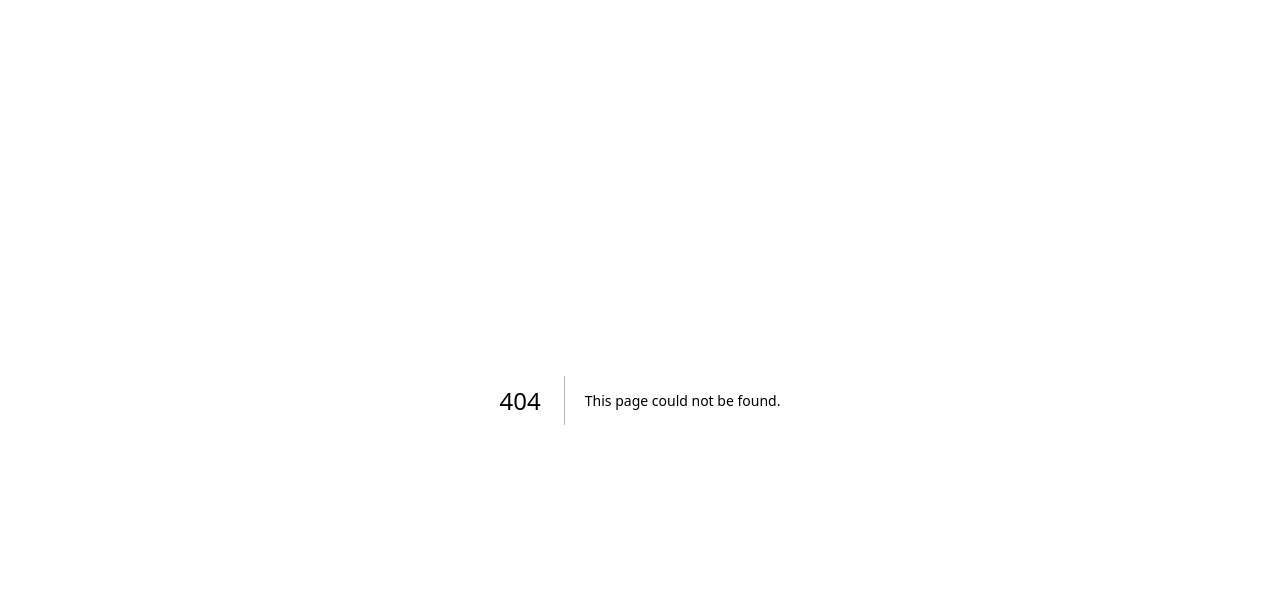
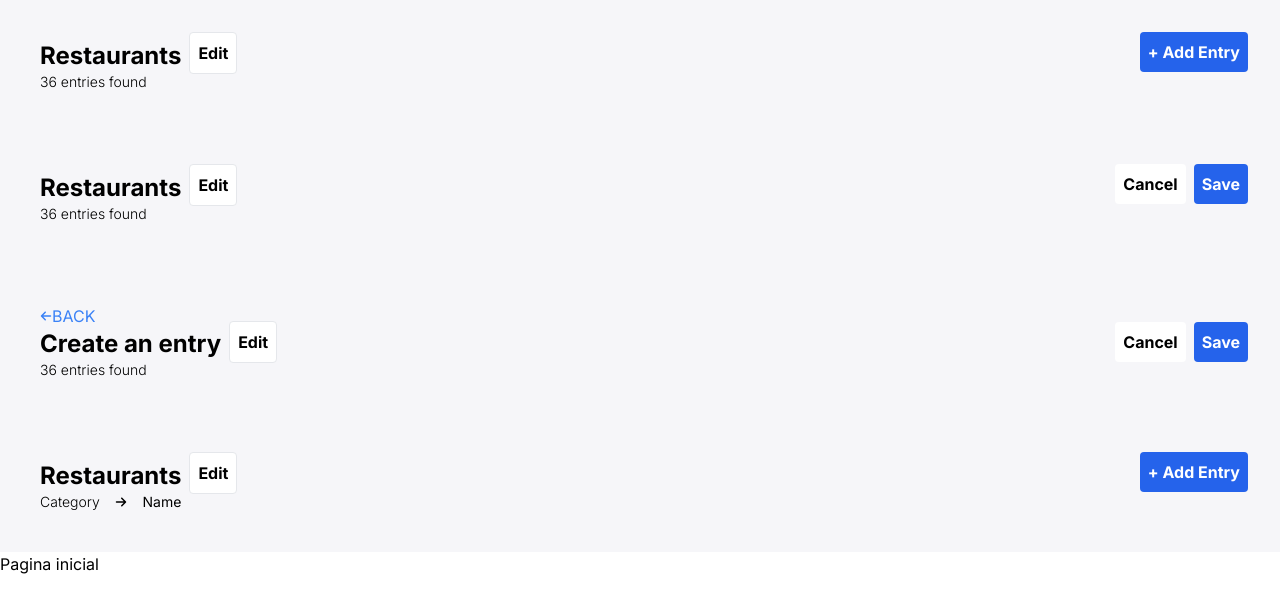
Before and after one commit to devcodapp/design-system, a Next.js app: page /search in a window 1280 px wide. Before the commit this address had no page. Shown: the top 612 px of the page. Built offline with nearby package versions, Linux system fonts and the light colour scheme.

Commit message:
my local project with headers components

```diff
--- /dev/null
+++ b/src/app/(store)/search/layout.tsx
@@ -0,0 +1,16 @@
+import Header1 from "@/app/components/header1";
+import Header2 from "@/app/components/header2";
+import Header3 from "@/app/components/header3";
+import Header4 from "@/app/components/header4";
+import { ReactNode } from "react";
+
+export default function StoreLayout({children}:{children: ReactNode}){
+    return <div>
+        <Header1/>
+        <Header2/>
+        <Header3/>
+        <Header4/>
+
+        {children}
+    </div>
+}
--- /dev/null
+++ b/src/app/(store)/search/page.tsx
@@ -0,0 +1,5 @@
+export default function Home() {
+  return (
+    <h1>Pagina inicial</h1>
+  )
+}
--- /dev/null
+++ b/src/app/components/button.tsx
@@ -0,0 +1,10 @@
+import react, { ReactNode, ButtonHTMLAttributes } from 'react';
+import { twMerge } from 'tailwind-merge';
+
+interface ButtonProps extends ButtonHTMLAttributes<HTMLButtonElement> { }
+
+export const Button = ({ className, ...props }: ButtonProps) => {
+  return (
+    <button className={twMerge('bg-danger-700 text-neutral-0 font-bold', className)} {...props}  />
+  )
+}
--- /dev/null
+++ b/src/app/components/header1.tsx
@@ -0,0 +1,18 @@
+export default function Header1 () {
+    return (
+<div  className="flex flex-row justify-between p-8 bg-neutral-100 text-black">
+    <div className="flex flex-col w-auto">
+        <div className="flex flex-row">
+            <div className="p-2">
+                <h1 className="w-min text-2xl font-bold">Restaurants</h1>
+                <h3 className="text-sm font-light">36 entries found</h3>
+            </div>
+            <button className="bg-white text-black font-bold p-2 rounded h-min border">Edit</button>
+        </div>
+    </div>
+    <div>
+        <button className="bg-blue-600 text-white p-2 rounded font-bold">+ Add Entry</button>
+    </div>
+</div>
+    )
+}
--- /dev/null
+++ b/src/app/components/header2.tsx
@@ -0,0 +1,19 @@
+export default function Header2 () {
+    return (
+<div  className="flex flex-row justify-between p-8 bg-neutral-100 text-black">
+    <div className="flex flex-col w-auto">
+        <div className="flex flex-row">
+            <div className="p-2">
+                <h1 className="w-min text-2xl font-bold">Restaurants</h1>
+                <h3 className="text-sm font-light">36 entries found</h3>
+            </div>
+            <button className="bg-white text-black font-bold p-2 rounded h-min border">Edit</button>
+        </div>
+    </div>
+    <div className="space-x-2 ">
+        <button className=" bg-white p-2 rounded font-bold">Cancel</button>
+        <button className="bg-blue-600 text-white p-2 rounded font-bold">Save</button>
+    </div>
+</div>
+    )
+}
--- /dev/null
+++ b/src/app/components/header3.tsx
@@ -0,0 +1,27 @@
+import {FontAwesomeIcon} from "@fortawesome/react-fontawesome"
+import {faArrowLeft} from "@fortawesome/free-solid-svg-icons"
+
+
+export default function Header3() {
+    return (
+    <div  className="flex flex-row justify-between p-8 bg-neutral-100 text-black">
+
+        <div className="flex flex-col w-auto">
+
+            <div className="flex flex-row items-center ">
+
+                <div className="p-2">
+                    <h2 className="flex flex-row items-center text-blue-500"><FontAwesomeIcon className="w-3 h-3" icon={faArrowLeft}/> BACK</h2>
+                    <h1 className="w-max text-2xl font-bold">Create an entry</h1>
+                    <h3 className="text-sm font-light">36 entries found</h3>
+                </div>
+                <button className="bg-white text-black font-bold p-2 rounded h-min border">Edit</button>
+            </div>
+        </div>
+        <div className="space-x-2 flex items-center ">
+            <button className=" bg-white p-2 rounded font-bold">Cancel</button>
+            <button className="bg-blue-600 text-white p-2 rounded font-bold">Save</button>
+        </div>
+    </div>
+    )
+}
--- /dev/null
+++ b/src/app/components/header4.tsx
@@ -0,0 +1,21 @@
+import {FontAwesomeIcon} from "@fortawesome/react-fontawesome"
+import {faArrowRight} from "@fortawesome/free-solid-svg-icons"
+
+export default function Header4() {
+    return (
+        <div  className="flex flex-row justify-between p-8 bg-neutral-100 text-black">
+            <div className="flex flex-col w-auto">
+                <div className="flex flex-row">
+                    <div className="p-2">
+                        <h1 className="w-min text-2xl font-bold">Restaurants</h1>
+                        <h3 className="text-sm font-light flex flex-row items-center justify-between">Category <FontAwesomeIcon className="w-3 h-3" icon={faArrowRight} /> <strong>Name</strong></h3>
+                    </div>
+                    <button className="bg-white text-black font-bold p-2 rounded h-min border">Edit</button>
+                </div>
+            </div>
+            <div>
+                <button className="bg-blue-600 text-white p-2 rounded font-bold">+ Add Entry</button>
+            </div>
+        </div>
+            )
+}
--- a/src/app/globals.css
+++ b/src/app/globals.css
@@ -1,55 +1,3 @@
-@import url('https://fonts.googleapis.com/css2?family=Poppins:wght@100;200;300;400;500;600;700;800;900&display=swap');
 @tailwind base;
 @tailwind components;
 @tailwind utilities;
-
-* {
-	margin: 0;
-	padding: 0;
-	border: 0;
-	font-size: 100%;
-	font: inherit;
-	vertical-align: baseline;
-}
-
-@layer components {
-  .header1 {
-    @apply font-system-font font-semibold text-[32px] leading-10 text-neutral-800
-  }
-
-  .header2 {
-    @apply font-system-font font-semibold text-[18px] leading[22px] text-neutral-800
-  }
-
-  .header3 {
-    @apply font-system-font font-semibold text-[16px] leading[20px] text-neutral-800
-  }
-
-  .subtitle {
-    @apply font-system-font font-normal text-[14px] leading-6 text-neutral-800
-  }
-
-  .body {
-    @apply font-system-font font-normal text-[14px] leading-4 text-neutral-800
-  }
-
-  .body-highlight @body {
-    @apply font-medium
-  }
-
-  .button-text {
-    @apply font-system-font font-bold text-[14px] leading-4 text-neutral-800
-  }
-
-  .small-text @body {
-    @apply text-xs font-semibold
-  }
-
-  .small-button-text @body {
-    @apply text-[12px] font-bold
-  }
-
-  .table-label @body {
-    @apply text[11px] font-semibold uppercase
-  }
-}
--- a/src/app/layout.tsx
+++ b/src/app/layout.tsx
@@ -1,6 +1,11 @@
-export const metadata = {
-  title: 'Next.js',
-  description: 'Generated by Next.js',
+import type { Metadata } from 'next'
+import { Inter } from 'next/font/google'
+import './globals.css'
+
+const inter = Inter({ subsets: ['latin'] })
+
+export const metadata: Metadata = {
+  title: 'Loja',
 }
 
 export default function RootLayout({
@@ -10,8 +15,7 @@ export default function RootLayout({
 }) {
   return (
     <html lang="en">
-      <body>{children}</body>
-      <noscript>Your browser does not support JavaScript!</noscript>
+      <body className={inter.className}>{children}</body>
     </html>
   )
 }
--- a/tailwind.config.ts
+++ b/tailwind.config.ts
@@ -119,7 +119,7 @@ const config: Config = {
       fontFamily: {
         'system-font': ['Poppins', 'sans-serif']
       }
-    },
+    }
   },
   plugins: [],
 }
```
Also changed, not shown: package.json (+11 -7 lines), tsconfig.json (+5 -19 lines), 2 other files (tests, documents, lock files or other folders).
